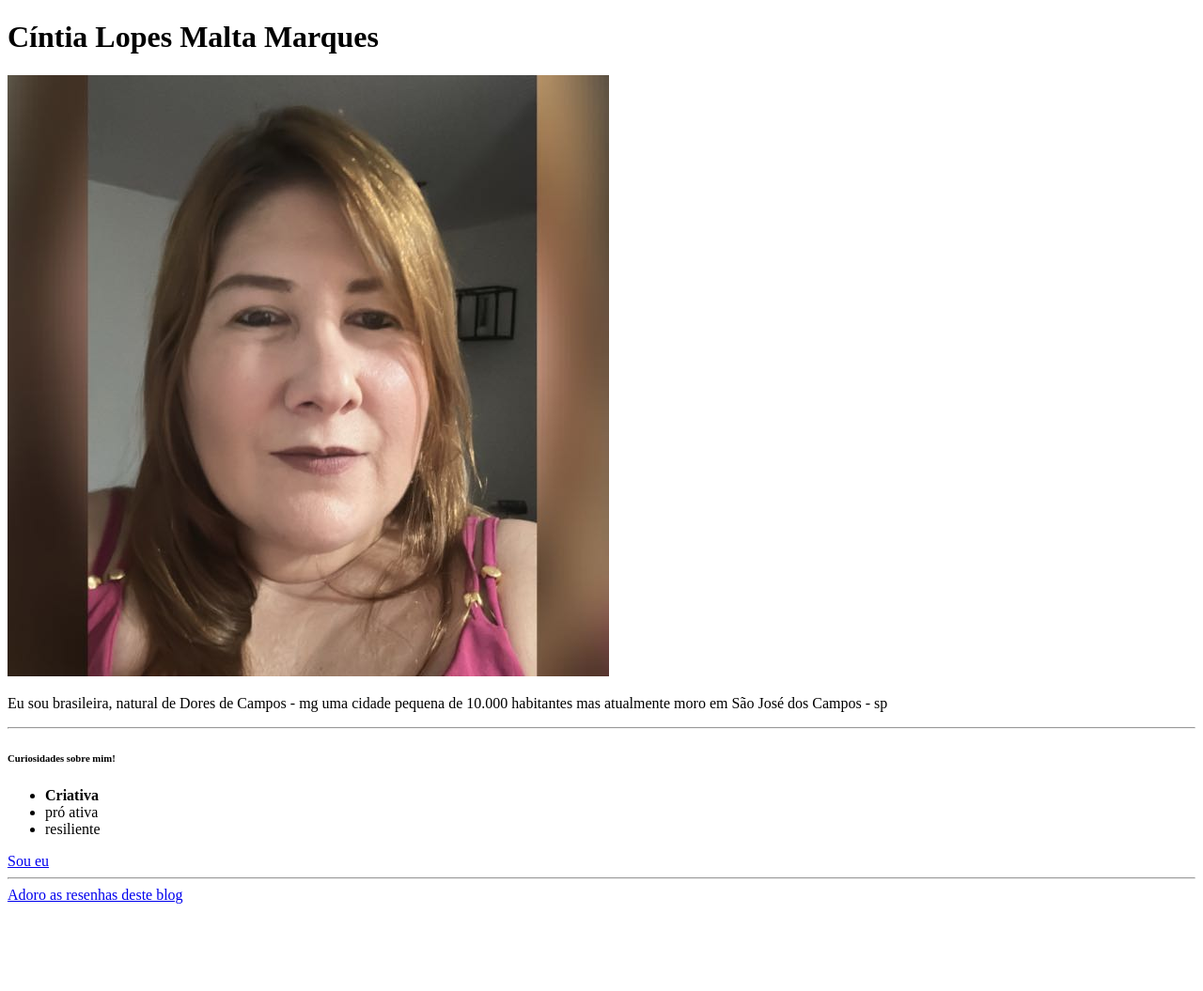
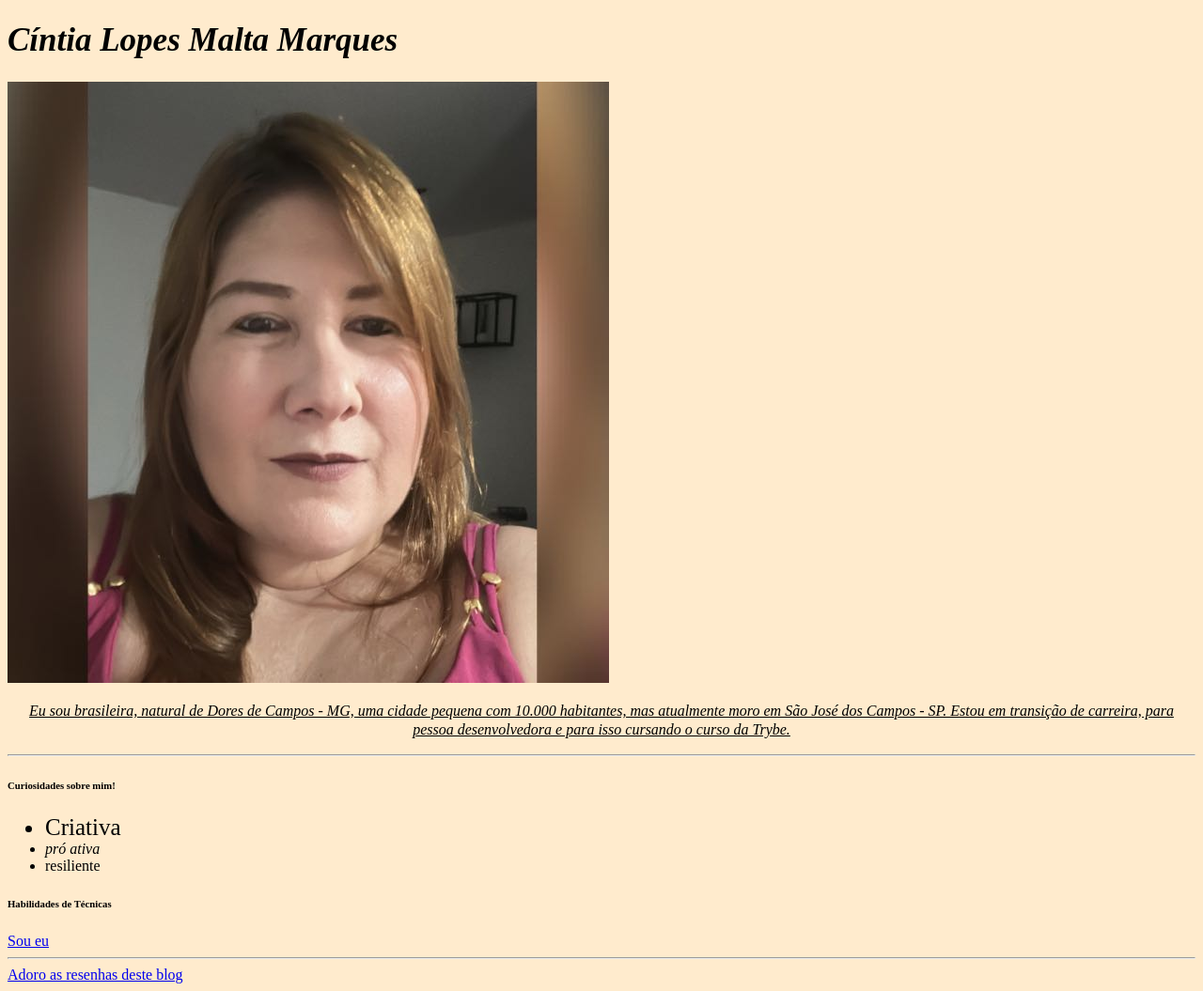
Before and after one commit to ciimarques/ciimarques.github.io, a plain HTML site: page index.html in a window 1280 px wide. Shown: the whole page at 94% size. Before the commit the page ends 970 px from the top, so only its background shows below. Drawn offline with Linux system fonts and the light colour scheme; a web font is replaced by a local one.

Commit message:
estilizando com css

```diff
--- a/index.html
+++ b/index.html
@@ -5,19 +5,50 @@
     <meta http-equiv="X-UA-Compatible" content="IE=edge">
     <meta name="viewport" content="width=device-width, initial-scale=1.0">
     <title>Portfólio</title>
+    <link rel="preconnect" href="https://fonts.googleapis.com">
+<link rel="preconnect" href="https://fonts.gstatic.com" crossorigin>
+<link href="https: //fonts.googleapis.com/css2?family= Montserrat +Alternates & display=swap" rel="stylesheet">
+    <style>
+        h1{
+            font-size: 35px ;
+            font-weight: 600;
+            font-style: italic;
+        }
+        body{
+            background-color: blanchedalmond;
+        }
+        p {
+            font-style: italic;
+            line-height: 20px;
+            text-decoration: underline;
+            text-align: center;
+        }
+        .cria{
+            font-size: 25px;
+        }
+        .p{
+            font-style: italic;
+        }
+        .r{
+            text-decoration: solid;
+        }
+    </style>
 </head>
 <body>
     <h1>Cíntia Lopes Malta Marques</h1>
     <img src="./316447533_602173944743823_473795039533373483_n.jpg" alt="Essa sou eu usando uma roupa rosa" id="essasoueu">
-    <p>Eu sou brasileira, natural de Dores de Campos - mg uma cidade pequena de 10.000 habitantes
-        mas atualmente moro em São José dos Campos - sp</p>
+    <p>Eu sou brasileira, natural de Dores de Campos - MG, uma cidade pequena com 10.000 habitantes, mas atualmente moro em
+        São José dos Campos - SP. Estou em transição de carreira, para pessoa desenvolvedora e para isso cursando o curso da Trybe.</p>
     <hr>
     <h6>Curiosidades sobre mim!</h6>
     <ul>
-        <li> <strong> Criativa </strong></li>
-        <li>pró ativa</li>
-        <li>resiliente</li>
+        <li class="cria">Criativa</li>
+        <li class="p">pró ativa</li>
+        <li class="r">resiliente</li>
     </ul>
+
+    <h6> Habilidades de Técnicas</h6>
+
     <a href="#essasoueu">Sou eu</a>
     <br> <hr>
     <a href="https://www.coisasdediva.com.br/" target="_blank">Adoro as resenhas deste blog</a>
```
